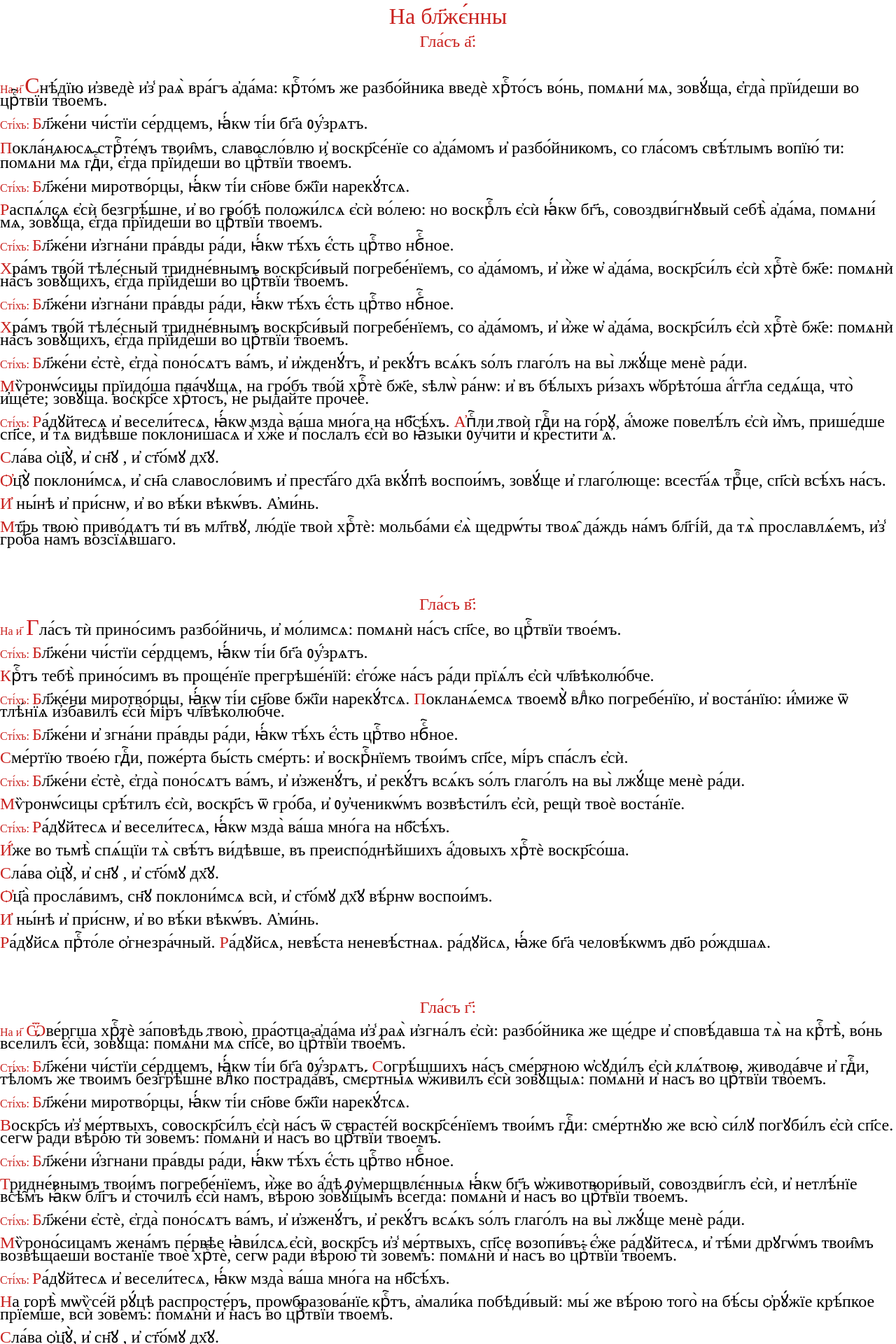
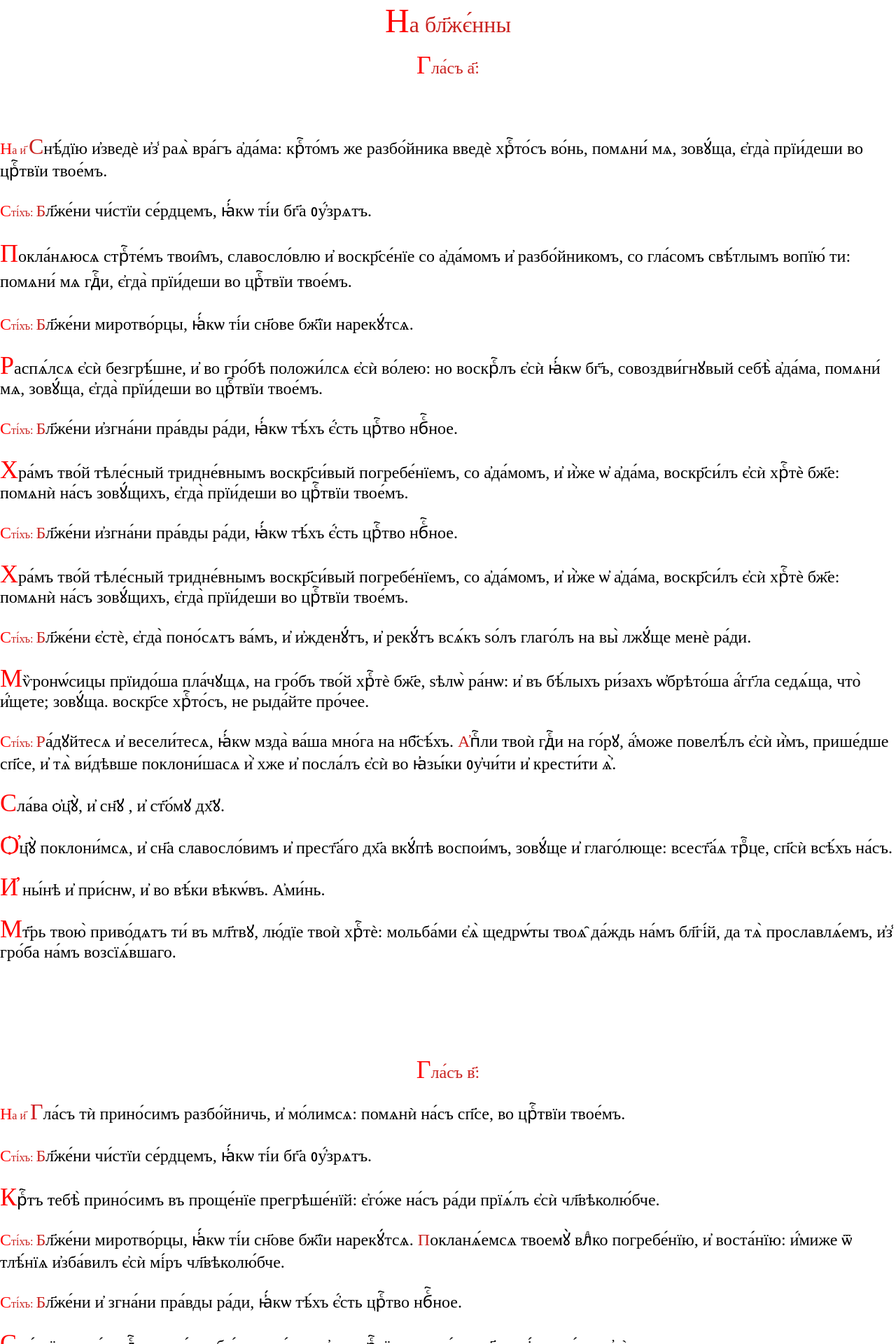
Before and after one commit to markjville/markjville.github.io, a Jekyll site: the page docs/Изобразительная/НаБлаженных.html, which Jekyll copies as it is, in a window 1280 px wide. Shown: the top 1920 px of the page at 70% size. Built offline with Jekyll 4.4.1, drawn with Linux system fonts in a browser that asks for light colours; some web fonts are replaced; comment, search, counter and statistics services are not loaded.

Commit message:
Update НаБлаженных.html

```diff
--- a/docs/Изобразительная/НаБлаженных.html
+++ b/docs/Изобразительная/НаБлаженных.html
@@ -13,8 +13,16 @@
 	<link rel="stylesheet" href="https://cdnjs.cloudflare.com/ajax/libs/font-awesome/4.7.0/css/font-awesome.min.css">
 	<link rel="stylesheet" href="https://slavonic.github.io/css/fonts.css" type="text/css">
 	<style type="text/css">
-		@page { size: 8.5in 11in; margin: 0.79in }
-		p { line-height: 120%; margin-bottom: 0.1in; background: transparent }
+		html,h1,h2,h3,h4,h5,h6 {font-family: "Garamond";}
+	body {font-family: Ponomar Unicode; font-size: 28px;}
+	p::first-letter {
+	font-size: 150%;
+ 	color: red;
+}
+.dark-mode {
+  background-color: black;
+  color: white;
+}
 	</style>
 </head>
 <body lang="en-US" link="#000080" vlink="#800000" dir="ltr"><p align="center" style="font-weight: normal; line-height: 100%; margin-top: 0.17in; margin-bottom: 0.08in; page-break-after: avoid">
```
